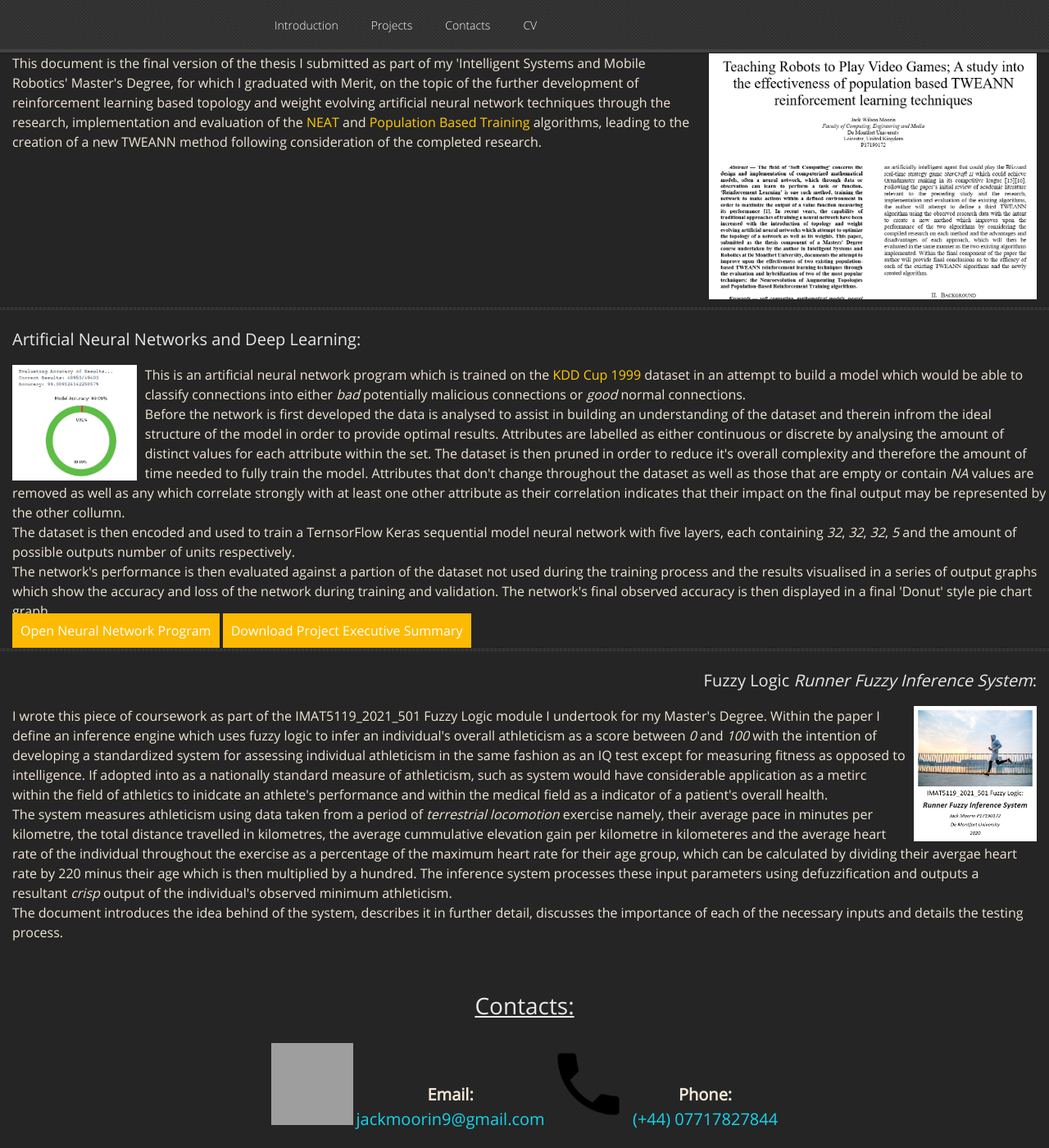
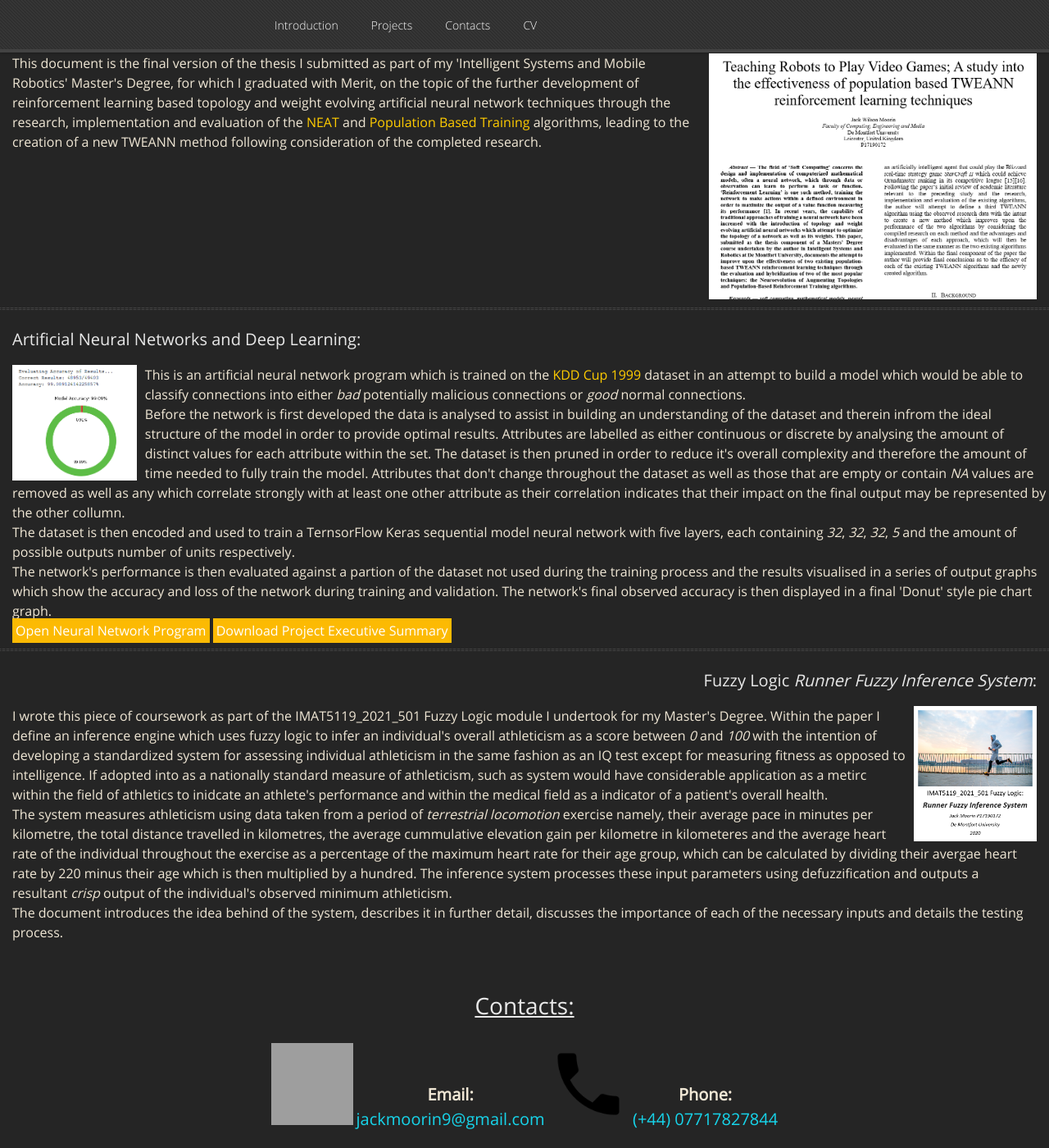
Before and after one commit to GamesProgrammingGrad2021/GamesProgrammingGrad2021.github.io, a Jekyll site: the page built from index.md, in a window 1280 px wide and 1400 px high, scrolled down 1447 px. Shown: the whole window at 82% size. Built offline with Jekyll 4.4.1, drawn with Linux system fonts in a browser that asks for light colours; nearby versions of some CDN libraries; our own code applies the rules of GitHub Pages for plain Markdown files; grey boxes are pictures that could not be loaded.

Commit message:
Update default.html

```diff
--- a/_layouts/default.html
+++ b/_layouts/default.html
@@ -31,7 +31,7 @@
 	color: white;
     border: 1px;
     background: #fcba03;
-	padding: 10px 10px;
+	padding: 4px 4px;
 	}
 </style>
     <meta charset="utf-8">
```
